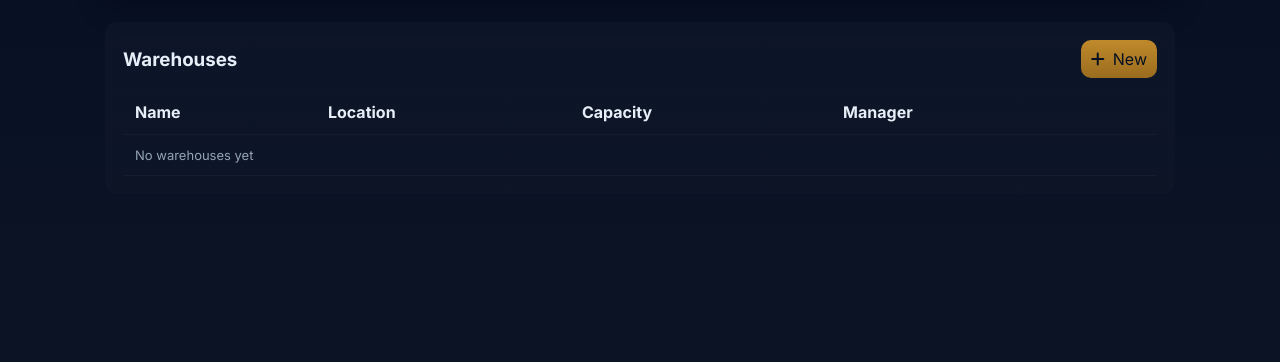
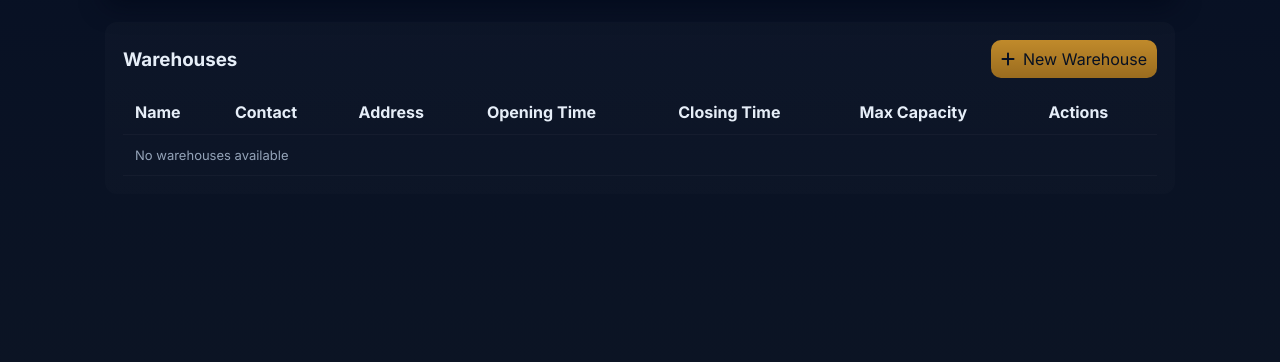
Before and after one commit to Diego-Alonso-05/Post_Office, a Django app: page /warehouses/ in a window 1280 px wide. Shown: the part 103-465 px from the top of the page. Run offline with Django 5.2, Linux system fonts and the light colour scheme.

Commit message:
templates

```diff
--- a/PostOffice_Project/PostOffice_Proj/PostOffice_App/templates/warehouses/list.html
+++ b/PostOffice_Project/PostOffice_Proj/PostOffice_App/templates/warehouses/list.html
@@ -1,24 +1,45 @@
 {% extends 'base.html' %}
-{% block title %}Warehouses — Mailly{% endblock %}
+{% block title %}Warehouses — Fast Office{% endblock %}
+
 {% block content %}
 <div class="card">
   <div style="display:flex;justify-content:space-between;align-items:center">
     <h3 style="margin:0">Warehouses</h3>
-    <a class="btn btn-primary" href="#"><i class="fa fa-plus"></i> New</a>
+    <a class="btn btn-primary" href="{% url 'warehouses_create' %}">
+      <i class="fa fa-plus"></i> New Warehouse
+    </a>
   </div>
+
   <table class="table" style="margin-top:12px">
-    <thead><tr><th>Name</th><th>Location</th><th>Capacity</th><th>Manager</th><th></th></tr></thead>
+    <thead>
+      <tr>
+        <th>Name</th>
+        <th>Contact</th>
+        <th>Address</th>
+        <th>Opening Time</th>
+        <th>Closing Time</th>
+        <th>Max Capacity</th>
+        <th>Actions</th>
+      </tr>
+    </thead>
     <tbody>
-      {% for w in warehouses %}
-        <tr>
-          <td>{{ w.name }}</td>
-          <td class="muted">{{ w.location }}</td>
-          <td>{{ w.capacity }}</td>
-          <td class="muted">{% if w.manager %}{{ w.manager.get_full_name }}{% endif %}</td>
-          <td style="text-align:right"><a class="btn" href="{% url 'warehouses:edit' w.id %}">Edit</a></td>
-        </tr>
+      {% for warehouse in warehouses %}
+      <tr>
+        <td>{{ warehouse.name }}</td>
+        <td>{{ warehouse.contact }}</td>
+        <td>{{ warehouse.address }}</td>
+        <td>{{ warehouse.opening_time|time:"H:i" }}</td>
+        <td>{{ warehouse.closing_time|time:"H:i" }}</td>
+        <td>{{ warehouse.maximum_storage }}</td>
+        <td style="text-align:right">
+          <a class="btn btn-secondary" href="{% url 'warehouses_edit' warehouse.id %}">Edit</a>
+          <a class="btn btn-danger" href="{% url 'warehouses_delete' warehouse.id %}" onclick="return confirm('Are you sure you want to delete this warehouse?');">Delete</a>
+        </td>
+      </tr>
       {% empty %}
-        <tr><td colspan="5" class="muted">No warehouses yet</td></tr>
+      <tr>
+        <td colspan="7" class="muted">No warehouses available</td>
+      </tr>
       {% endfor %}
     </tbody>
   </table>
```
Also changed, not shown: PostOffice_Project/PostOffice_Proj/PostOffice_App/templates/warehouses/create.html (added, +35 -0 lines), PostOffice_Project/PostOffice_Proj/PostOffice_App/templates/warehouses/edit.html (added, +35 -0 lines).
